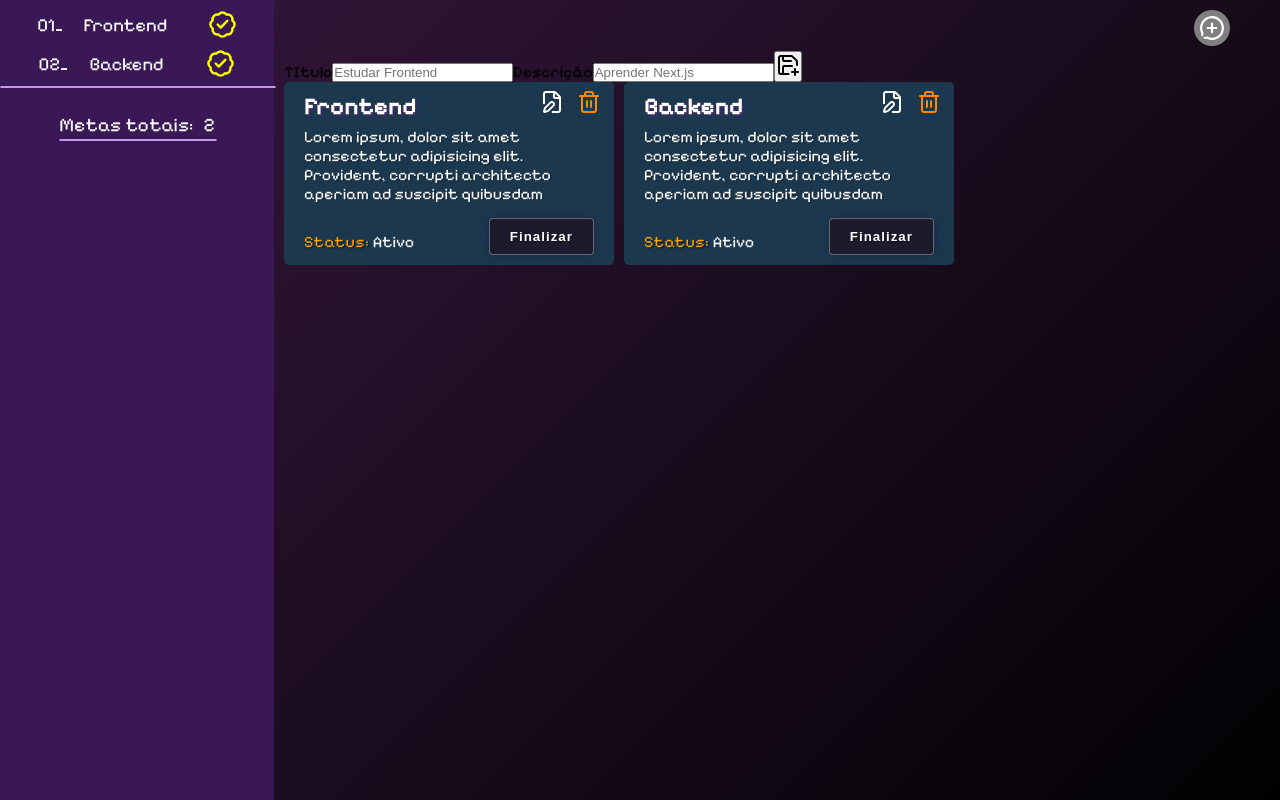
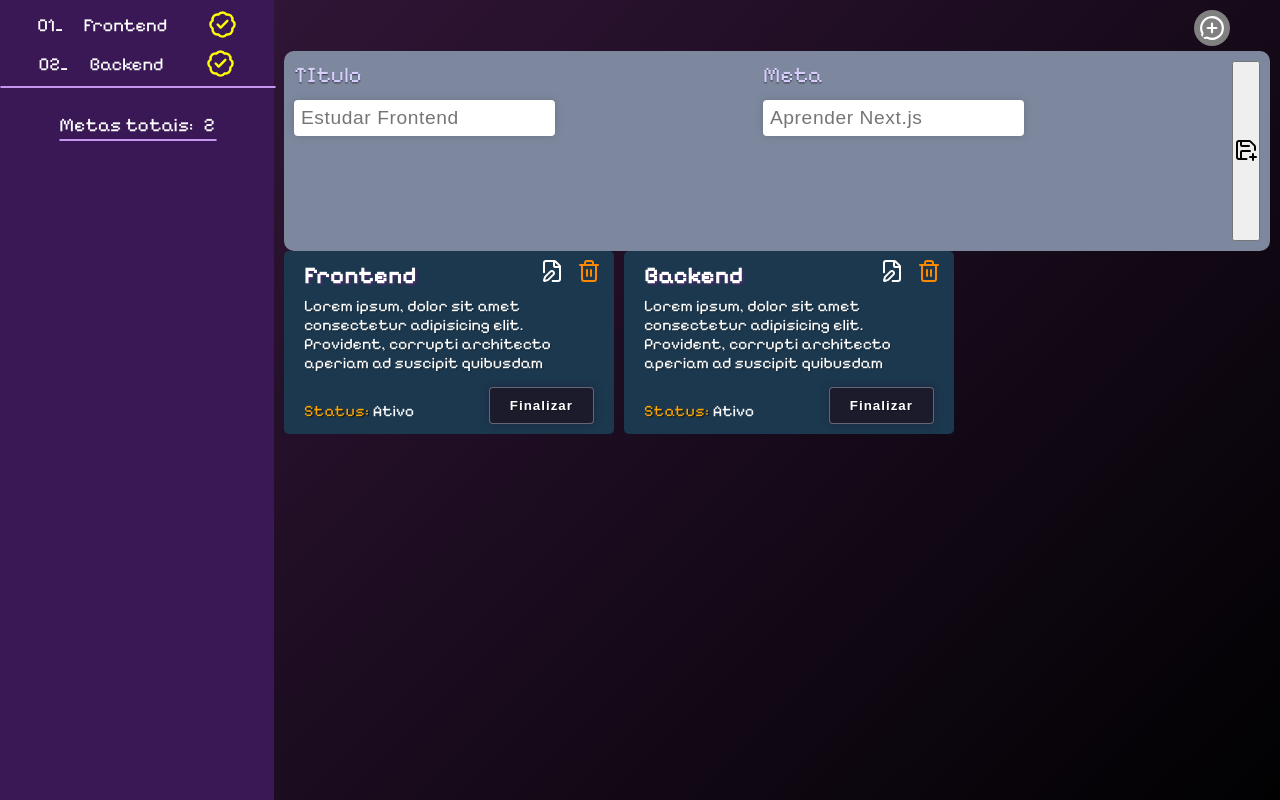
Before and after one commit to SantV7/-task_manager, a React (Vite) app: page / in a window 1280 px wide. Both pictures are taken after a click on the icon 1212 px from the left and 28 px from the top of the page. Built offline with nearby package versions, Linux system fonts and the light colour scheme.

Commit message:
Fazendo as estilizações do campo de adicionar tarefas

```diff
--- a/src/App.tsx
+++ b/src/App.tsx
@@ -8,16 +8,17 @@ import Goal from './components/Goal';
 import './global.css'
 
 interface GoalUser {
-    id: number ;
-    titleGoal: string ;
-    descGoal: string ;
-    statusGoal: boolean ;
+  id: number ;
+  titleGoal: string ;
+  descGoal: string ;
+  statusGoal: boolean ;
 }
 
 function App() {
-  const [ titleGoalSetter, setTitleGoalSetter ] = useState<string>('')
-  const [ descGoalSetter, setDescGoalSetter ] = useState<string>('')
-  const [ alertMessage, setAlertMessage ] = useState<boolean>(false)
+
+  const [titleGoalSetter, setTitleGoalSetter] = useState<string>('')
+  const [descGoalSetter, setDescGoalSetter] = useState<string>('')
+  const [alertMessage, setAlertMessage] = useState<boolean>(false)
 
   const [ goalUser, setGoalUser ] = useState<GoalUser[]>([
     {
@@ -40,7 +41,7 @@ function App() {
 
 
 
-  const [ addGoal, setAddGoal ] = useState<boolean>(false)
+  const [addGoal, setAddGoal] = useState<boolean>(false)
 
   let totalGoal: number = goalUser.length
 
@@ -48,7 +49,7 @@ function App() {
     if (alertMessage) {
       const timer = setTimeout(() => {
         setAlertMessage(false)
-      }, 2500)
+      }, 2000)
       return () => clearTimeout(timer)
     }
   }, [alertMessage])
@@ -131,10 +132,11 @@ function App() {
         {
           addGoal && (
             <div>
-              <form onSubmit={handleSubmit}>
-                <label>
+              <form id='add_goal_style' onSubmit={handleSubmit}>
+                <label className='label_add_goal'>
                   <span>TItulo</span>
                   <input
+                    className='input_add'
                     type="text"
                     placeholder='Estudar Frontend'
                     value={titleGoalSetter}
@@ -142,9 +144,10 @@ function App() {
                   />
                 </label>
 
-                <label>
-                  <span>Descrição</span>
+                <label className='label_add_goal'>
+                  <span>Meta</span>
                   <input
+                    className='input_add'
                     type="text"
                     placeholder='Aprender Next.js'
                     value={descGoalSetter}
--- a/src/global.css
+++ b/src/global.css
@@ -25,6 +25,51 @@ body {
     background-color: rgb(58, 24, 85);
     min-height: 100vh;
     width: 350px;
+}
+
+#add_goal_style {
+    display: flex;
+    justify-content: space-between;
+    background-color: rgb(125, 136, 158);
+    padding: 10px;
+    border-radius: 10px;
+    min-height: 200px;
+}
+
+.label_add_goal {
+    display: flex;
+    flex-flow: column;
+    gap: 10px;
+}
+
+.label_add_goal > span {
+    border-bottom: 2px solid  transparent;
+    font-size: 1.4rem;
+    transition: ease 0.15s;
+    color: rgb(215, 208, 253);
+    text-shadow: 0px 1px 1px rgba(0, 0, 0, 0.678);
+}
+
+.input_add {
+    font-size: 1.2rem;
+    letter-spacing: 0.6px;
+    transition: ease 0.27s;
+    padding: 6px;
+    border-radius: 4px;
+    border: 1px solid transparent;
+    box-shadow: 0px 0px 10px rgba(0, 0, 0, 0.144);
+    outline: none;
+}
+
+.input_add:focus {
+    box-shadow: 0px 0px 10px rgba(0, 0, 0, 0.284);
+    border: 1px solid rgb(138, 138, 255);
+}
+
+.label_add_goal:has(.input_add:focus) span {
+    scale: 1.01;
+    text-shadow: 0px 1px 1px rgb(0, 0, 0);
+    border-bottom: 2px solid orange;
 }
 
 .list_storage_filter {
```
